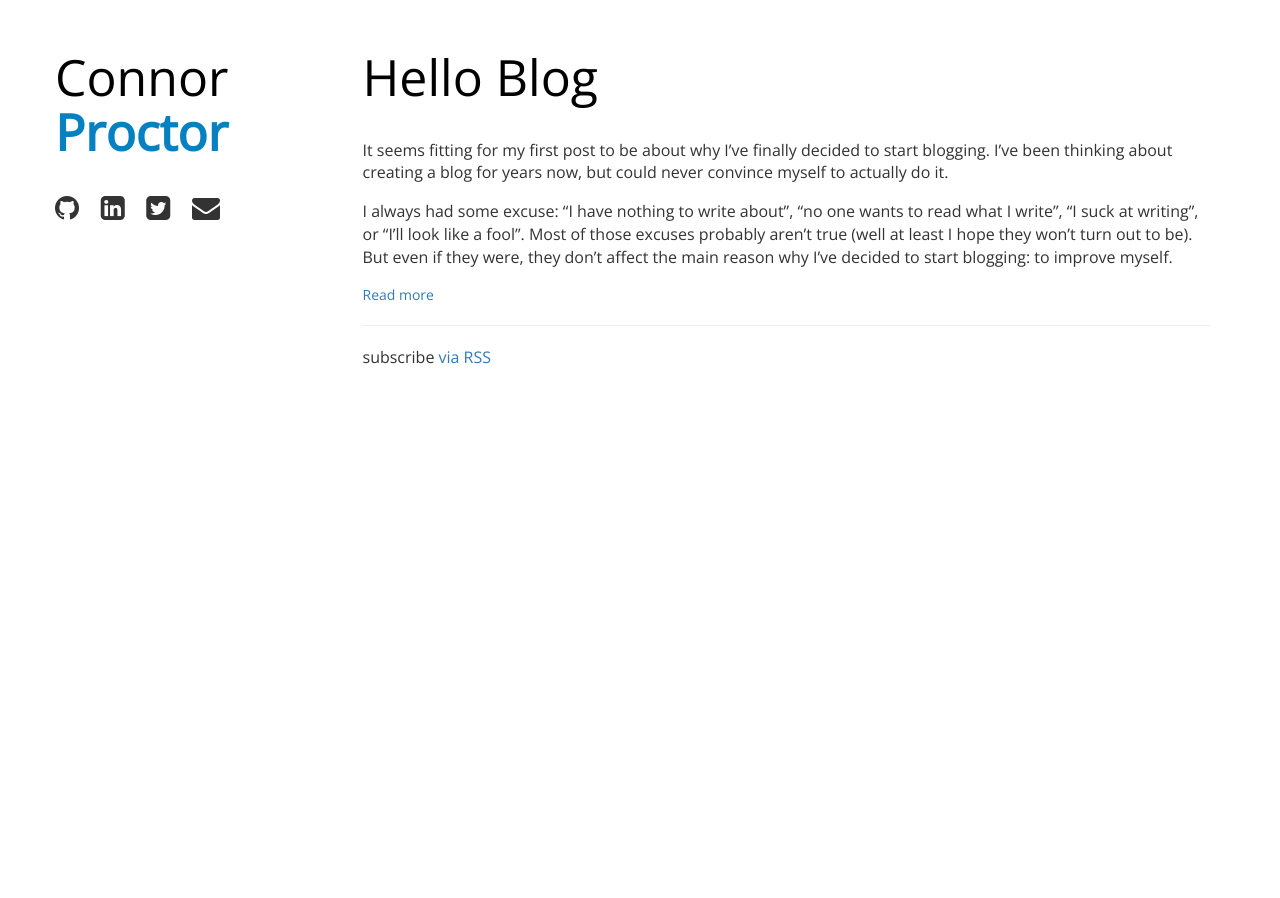
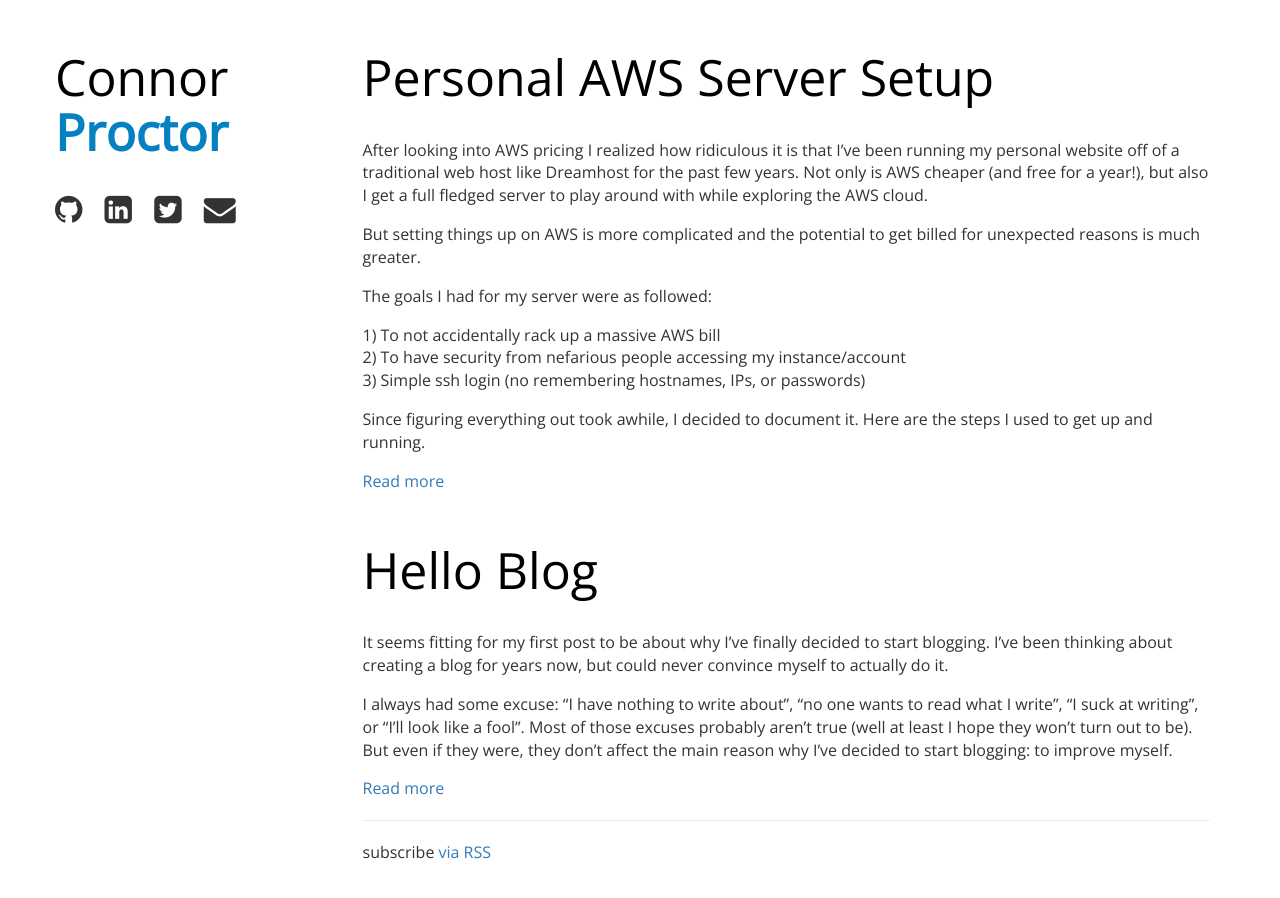
Before and after one commit to connorproctor/conproctor.github.io, a Jekyll site: the page built from index.html, in a window 1280 px wide. Built offline with Jekyll 4.4.1, drawn with Linux system fonts in a browser that asks for light colours; some of the changed lines change nothing that is shown.

Commit message:
Add Personal AWS Server blog post

```diff
--- a/_includes/head.html
+++ b/_includes/head.html
@@ -4,7 +4,7 @@
   <meta name="viewport" content="width=device-width, initial-scale=1">
 
   <title>{% if page.title %}{{ page.title }} | {{site.title}}{% else %}{{ site.title }}{% endif %}</title>
-  <meta name="description" content="{% if page.description %}{{ page.description }}{% elsif page.excerpt %}{{ page.excerpt | strip_html | strip_newlines | truncate: 160 }}{% else %}{{ site.description }}{% endif %}">
+  <meta name="description" content="{% if page.description %}{{ page.description }}{% elsif page.excerpt %}{{ page.excerpt | strip_html | strip_newlines | truncate: 160 }}{% else %}{{ site.description | truncate: 160 }}{% endif %}">
 
   <link rel="stylesheet" href="/css/bootstrap.min.css">
   <link rel="stylesheet" type="text/css" href="//fonts.googleapis.com/css?family=Open+Sans" />
--- /dev/null
+++ b/_posts/2015-12-19-personal-aws-server.md
@@ -0,0 +1,123 @@
+---
+layout: post
+title:	"Personal AWS Server Setup"
+description: A guide to ditching traditional hosting providers and setting up a personal AWS EC2 server in the cloud.
+permalink: /posts/personal-aws-server
+date: 2015-12-19
+---
+
+After looking into  AWS pricing I realized how ridiculous it is that I've been running my personal website off of a traditional web host like Dreamhost for the past few years. Not only is AWS cheaper (and free for a year!), but also I get a full fledged server to play around with while exploring the AWS cloud.
+
+But setting things up on AWS is more complicated and the potential to get billed for unexpected reasons is much greater.
+
+The goals I had for my server were as followed:
+
+1) To not accidentally rack up a massive AWS bill
+2) To have security from nefarious people accessing my instance/account
+3) Simple ssh login (no remembering hostnames, IPs, or passwords)
+
+Since figuring everything out took awhile, I decided to document it. Here are the steps I used to get up and running.
+
+<!--more-->
+
+## Sign Up For AWS
+* Head on over to the [AWS signup page](https://portal.aws.amazon.com/gp/aws/developer/registration/index.html) and follow the steps to create an account. A credit card is required.
+
+## (Optional) Create An IAM User For Yourself
+The AWS account you're using after signing up is your root account: it has full access to all AWS features including billing information. You can't restrict the permissions associated with your root account and it's also difficult to revoke credentials if they're ever accidentally compromised.
+
+For these reasons, I suggest creating an Identity and Access Management (IAM) user for added security. IAM users are like subaccounts, allowing you to restrict AWS permissions and to revoke credentials.
+
+* To get started, head to the [IAM Dashboard](https://console.aws.amazon.com/iam/home) and click "Users"
+
+* "Create New Users" and choose a user name when prompted (I chose 'connor'). Generate an access key for the user and download it on the following page. Store the credentials somewhere safe for future use.
+
+<img src="/img/aws/iam-user.png" class="img-responsive" alt="AWS Signup">
+
+Now it's time to give the user a password and some permissions:
+
+* Click on the newly created user on the IAM dashboard. Under the permissions box select "Attach Policy" and give the user "AdministratorAccess". This allows the user to do everything the root user can, except manage billing.
+
+Note: Ideally you would further restrict this user, but Admin is a good starting point as it allows you to play with all the AWS features.
+
+* Next, scroll down and assign the user a password by clicking "manage password". It's easiest to just assign a custom password at creation time, rather than having Amazon choose one for you.
+
+* For added security security turn on Multi-Factor authentication by selecting the "virtual MFA device" option. This will require a code generate by an app on your phone to log in to your AWS account. Follow the directions for your mobile OS of choice.
+
+Lastly we need to make it easier to find the login page for your account. Currently it's a url that includes your impossible to remember account number, so we want to alias that to a more memorable name.
+
+* Back on the IAM Dashboard click "customize" next to the IAM users sign-in link. Change it to something you'll remember, I chose my own name.
+
+<img src="/img/aws/iam-dashboard.png" class="img-responsive" alt="Custom IAM users sign-in link">
+
+## Launch An Instance
+Now that the boring stuff is over, let's get our server up and running.
+
+* From the [AWS management console](https://us-west-2.console.aws.amazon.com/console/home) click EC2 (highlighted below) under the compute tab. Then click the blue 'Launch Instance' button on the next page.
+
+<img src="/img/aws/aws-management-console.png" class="img-responsive" alt="AWS management console with EC2 highlighted">
+
+* Now choose an Amazon Machine Image (AMI), which is template that includes an OS and applications. I personally like the Amazon AMI, because it's well integrated into AWS infrastructure and Amazon keeps it updated for us. You may also choose Ubuntu or any other 'Free tier eligible' AMI.
+
+* Click through the next few steps on creating an instance, keeping the default settings and making sure to select the free tier eligible t2.micro instance type. Then, on step 5, feel free to give your instance a memorable name.
+
+* On the 'Configure Security Group' step you may allow all traffic or, optionally, create a new security group that only allows services you will be using. I use the options shown in the image below.
+
+<img src="/img/aws/security-group.png" class="img-responsive" alt="AWS management console with EC2 highlighted">
+
+* Review and click launch. You will then be asked to select a key pair to access your instance. Give it a name and download it. It's important to hold onto this key as it's used to access your instance and can't be re-downloaded.
+
+## (Optional) Create Elastic IP
+While you wait for your instance to boot you can optionally create an [Elastic IP](http://docs.aws.amazon.com/AWSEC2/latest/UserGuide/elastic-ip-addresses-eip.html). Elastic IPs are basically static public IP addresses that you can move between EC2 instances. They're free as long as you have them associated with an instance, so there's not much reason not to have one.
+
+* From the EC2 (not AWS) dashboard click 'Elastic IPs' in the sidebar under Network & Security.
+
+<img src="/img/aws/elastic-ip.png" class="img-responsive" alt="Location of Elastic IPs link">
+
+* Click the blue button to 'Allocate New Address', and confirm that you want to create one.
+
+* Select the newly allocated address and under the actions menu select 'Associate Address'. Associate it with the instance you created in the last step by selecting the instance from the drop down menu. Note: If you don't see your instance you may have to wait for it to complete its startup process.
+
+<img src="/img/aws/associate-address.png" class="img-responsive" alt="Dropdown for associating elastic IP with instance">
+
+## Access Your Instance
+You *could* just follow the instructions provided by AWS on the instances page using a command like `ssh -i "location/of/private-key.pem" ec2-user@123.123.123.123`, but that requires remembering a username, IP, and key location. So lets make it super easy by using the ssh config file.
+
+Note: These instructions assume your are on a *nix operating system. If you're on windows, follow the instructions provided by Amazon.
+
+* First, change the permissions on your private key file that you downloaded when creating your instance. To do this run `chmod 400 your-private-key.pem`.
+
+* Move your private key to your `~/.ssh` folder.
+
+* Now open up your ssh config file at `~/.ssh/config` in your favorite text editor, creating the file if it doesn't exist. Add the follow lines, substituting your server public IP address and key file location.
+
+{% highlight bash%}
+Host aws
+  HostName 123.123.123.123
+  User ec2-user
+  IdentityFile ~/.ssh/aws-private-key.pem
+{% endhighlight %}
+
+* To connect to your instance, all you have to do is type `ssh aws` at the command line. Simple and easy.
+
+<img src="/img/aws/login.png" class="img-responsive" alt="Easy ssh login to AWS">
+
+## Set Up Billing Alerts
+The more I've used AWS the less I've become worried about being unexpectedly billed, but that doesn't mean you shouldn't prepare for the unexpected. Ideally, I would like to give AWS a month budget that it couldn't go over, but that doesn't currently seem possible using Amazon provided tools. So we're going to use billing alerts instead, which will alert us via email if our estimated charges go over a certain threshold.
+
+* From your root account (not your IAM account) go to the [Billing & Cost Management Dashboard](https://console.aws.amazon.com/billing/home).
+
+* Click 'Preferences' in the sidebar and then check the box to 'Receive Billing Alerts'.
+
+<img src="/img/aws/billing_preferences.png" class="img-responsive" alt="Enable receiving AWS billing alerts">
+
+* Go back to the Billing & Cost Management Dashboard and in the 'Alerts & Notifications' section click to 'Set your first billing alarm'.
+
+* Follow the instructions to set up the alarm. If you're using the free tier, set your alarm to go off if your AWS charges exceed $0 for the month. After a year, you will need to change this value to the cost of running a micro instance for a month.
+
+## Done
+You now have your own virtual server to use as you see fit. Throw your website on there and once it's up and running point your domain name's DNS A record at your servers public IP.
+
+* One useful command to run off the bat is: `sudo yum groupinstall "Development Tools"`. This will install git, gcc, and other common development tools.
+
+You now also have a full AWS account. Amazon's cloud services are extensive and many of its features are available for free the first year. This is a great time to explore AWS and play around with what they have to offer.
--- a/css/main.scss
+++ b/css/main.scss
@@ -6,6 +6,7 @@
 
 body {
 	font-family: 'Open Sans', sans-serif;
+	font-size: 16px;
 }
 
 h1, h2, h3, h4, p {
@@ -32,14 +33,24 @@
 	}
 }
 
+.post-content {
+	img {
+		border: 2px solid lightgrey;
+		border-radius: 3px;
+	}
+}
 
 /* sidebar styles */
 .sidebar-column {
 	padding-left: 0;
 }
 
-.external-links > a {
-	margin-right: 18px;
+.external-links {
+	margin-top: 30px;
+
+	> a {
+		margin-right: 18px;
+	}
 }
 
 // Import partials from `sass_dir`
```
Also changed, not shown: img/aws/associate-address.png (added), img/aws/aws-management-console.png (added), img/aws/billing_preferences.png (added), img/aws/elastic-ip.png (added), img/aws/iam-dashboard.png (added), img/aws/iam-user.png (added), img/aws/login.png (added), img/aws/security-group.png (added), img/aws/signup.png (added).
